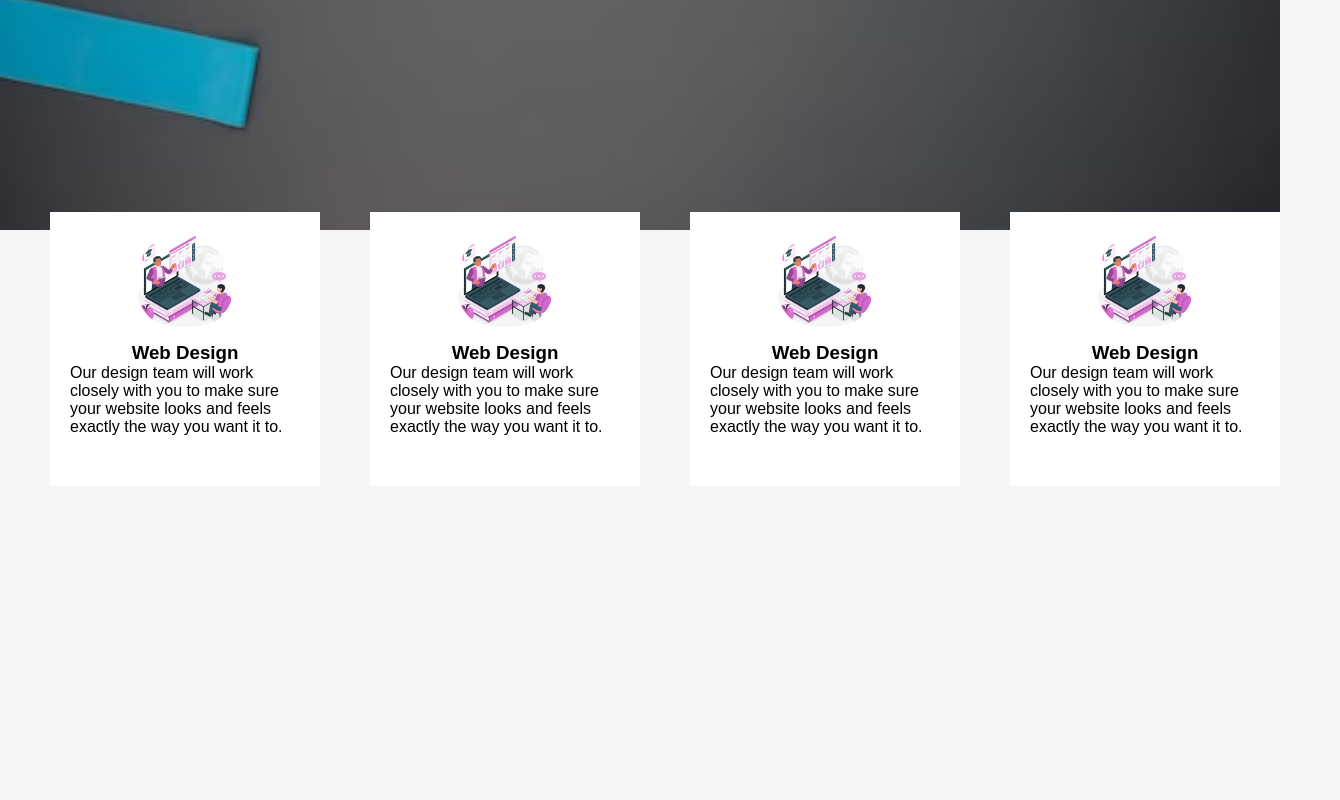
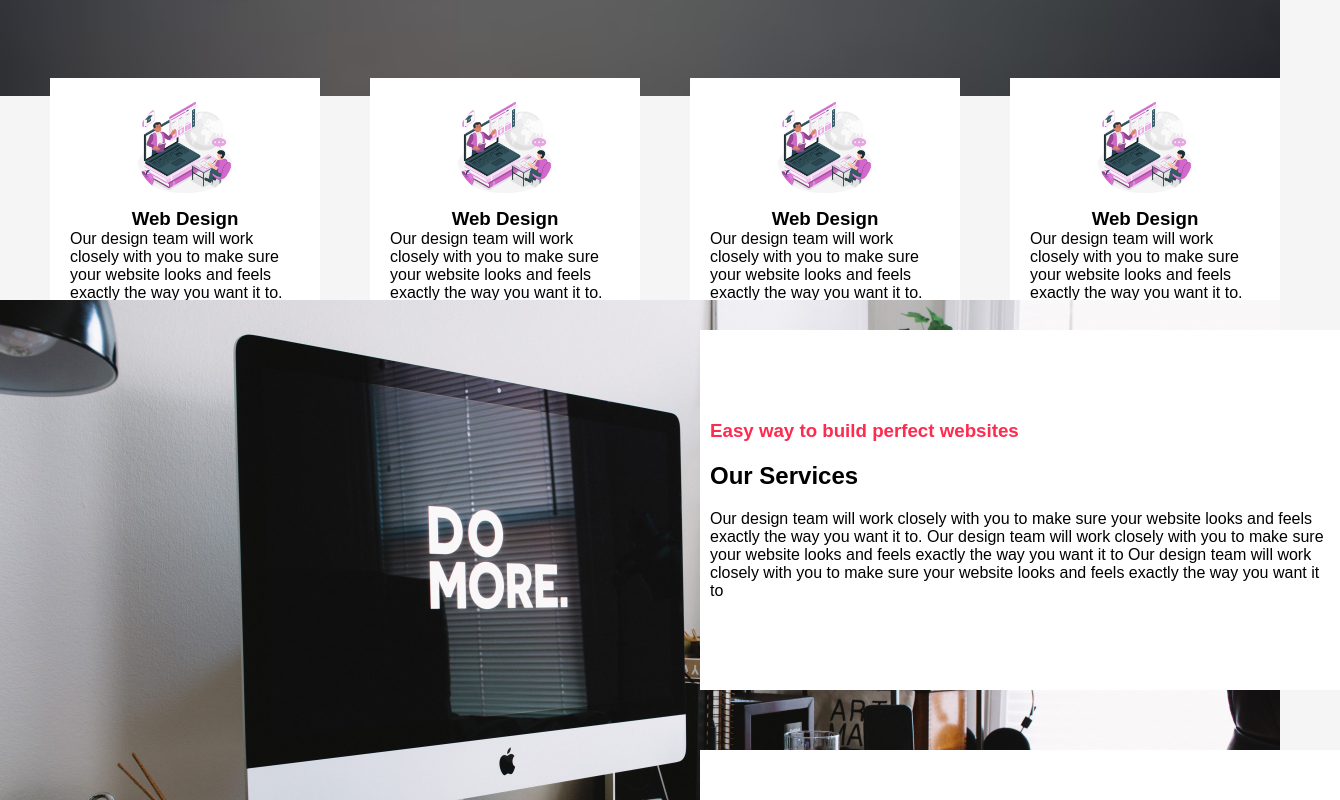
Before and after one commit to yathu1/html-page-FSMB, a plain HTML site: page index.html in a window 1280 px wide. Shown: the part 622-1422 px from the top of the page, 1340 px wide, since content can reach past the window. Before the commit the page ends 1208 px from the top, so only its background shows below. Drawn offline with Linux system fonts and the light colour scheme.

Commit message:
services area added

```diff
--- a/index.css
+++ b/index.css
@@ -16,8 +16,9 @@ body{
     padding: 20px 0;
     margin: 0 400px 0 0;
     width: 100%;
+    position: fixed;
+    z-index: 1000;
 }
-
 
 
 .nav-list ul{
@@ -42,6 +43,7 @@ body{
 .hero{
     position: relative;
     width: 100%;
+    padding-bottom: 200px;
 }
 
 .hero img{
@@ -88,3 +90,39 @@ body{
     margin-bottom: 10px;
 
 }
+
+.services{
+    position: relative;
+    background-color: aqua;
+}
+
+.service-image{
+    position: absolute;
+}
+
+.service-image img{
+    width: 100%;
+    height: 100%;
+    object-fit: cover;
+}
+
+.service-inner{
+    position: absolute;
+    display: flex;
+    flex-direction: column;
+    justify-content: space-around;
+    width: 50%;
+    margin-left: 700px;
+    }
+
+.s-box{
+    display: flex;
+    flex-direction: column;
+    justify-content: center;
+    margin: 30px 0;
+    width: 100%;
+    background-color: #fff;
+    padding: 90px 10px;
+    row-gap: 20px;
+
+}
--- a/index.html
+++ b/index.html
@@ -71,7 +71,32 @@
               </div>
             </div>
 
+            <div class="services">
+                <div class="service-image">
+                  <img src="service.jpg" alt="service">
+                </div>
+                <div class="service-inner">
 
+                  <div class="s-box">
+                    <h3 style="color: #fe2b4f;">Easy way to build perfect websites</h3>
+                    <h2>Our Services</h2>
+                    <p>Our design team will work closely with you to make sure your website looks and feels exactly the way you want it to.
+                      Our design team will work closely with you to make sure your website looks and feels exactly the way you want it to
+                      Our design team will work closely with you to make sure your website looks and feels exactly the way you want it to
+                    </p>
+                  </div>
+
+                  <div class="s-box">
+                    <h3 style="color: #fe2b4f;">Easy way to build perfect websites</h3>
+                    <h2>Our Services</h2>
+                    <p>Our design team will work closely with you to make sure your website looks and feels exactly the way you want it to.
+                      Our design team will work closely with you to make sure your website looks and feels exactly the way you want it to
+                      Our design team will work closely with you to make sure your website looks and feels exactly the way you want it to
+                    </p>
+                  </div>
+
+                </div>
+            </div>
 
 
 
```
Also changed, not shown: service.jpg (added).
